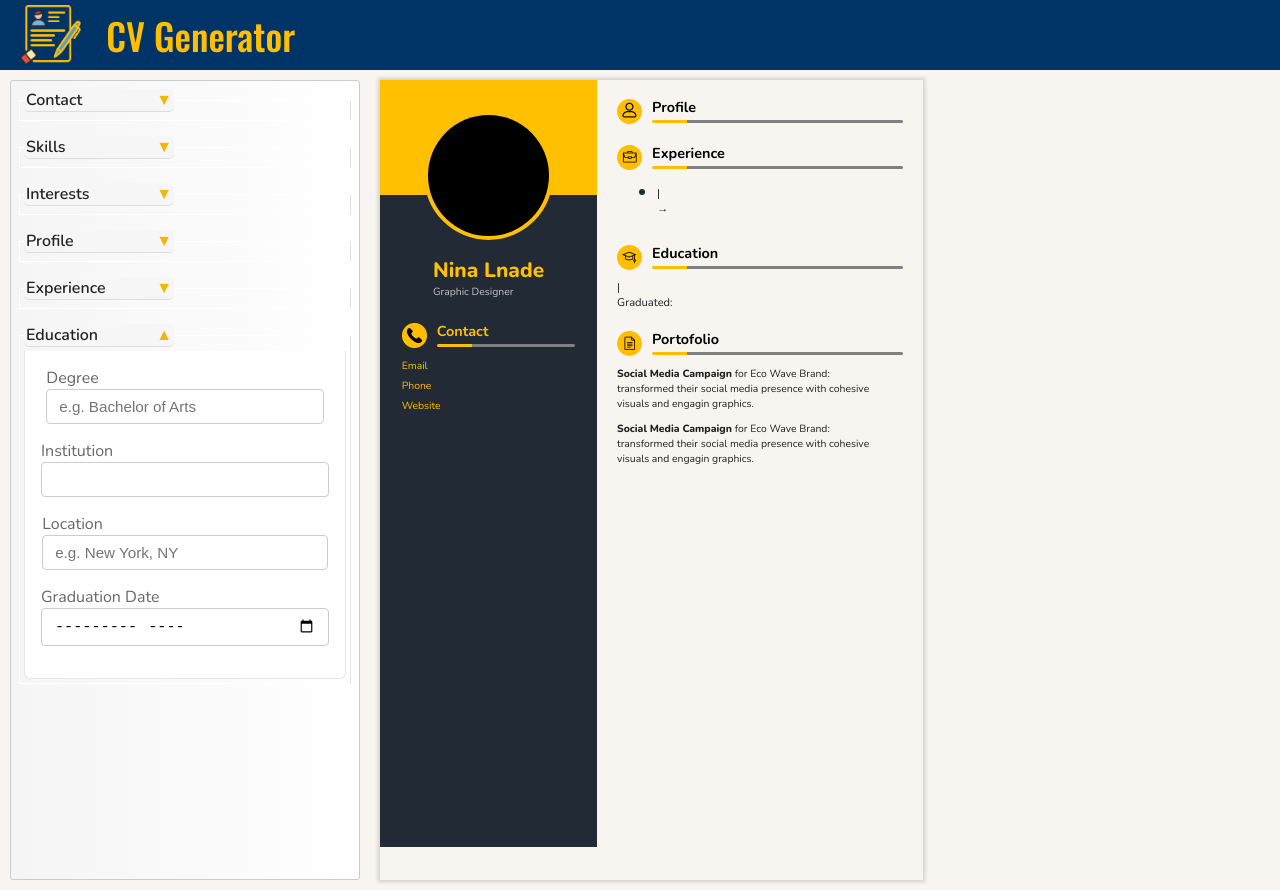
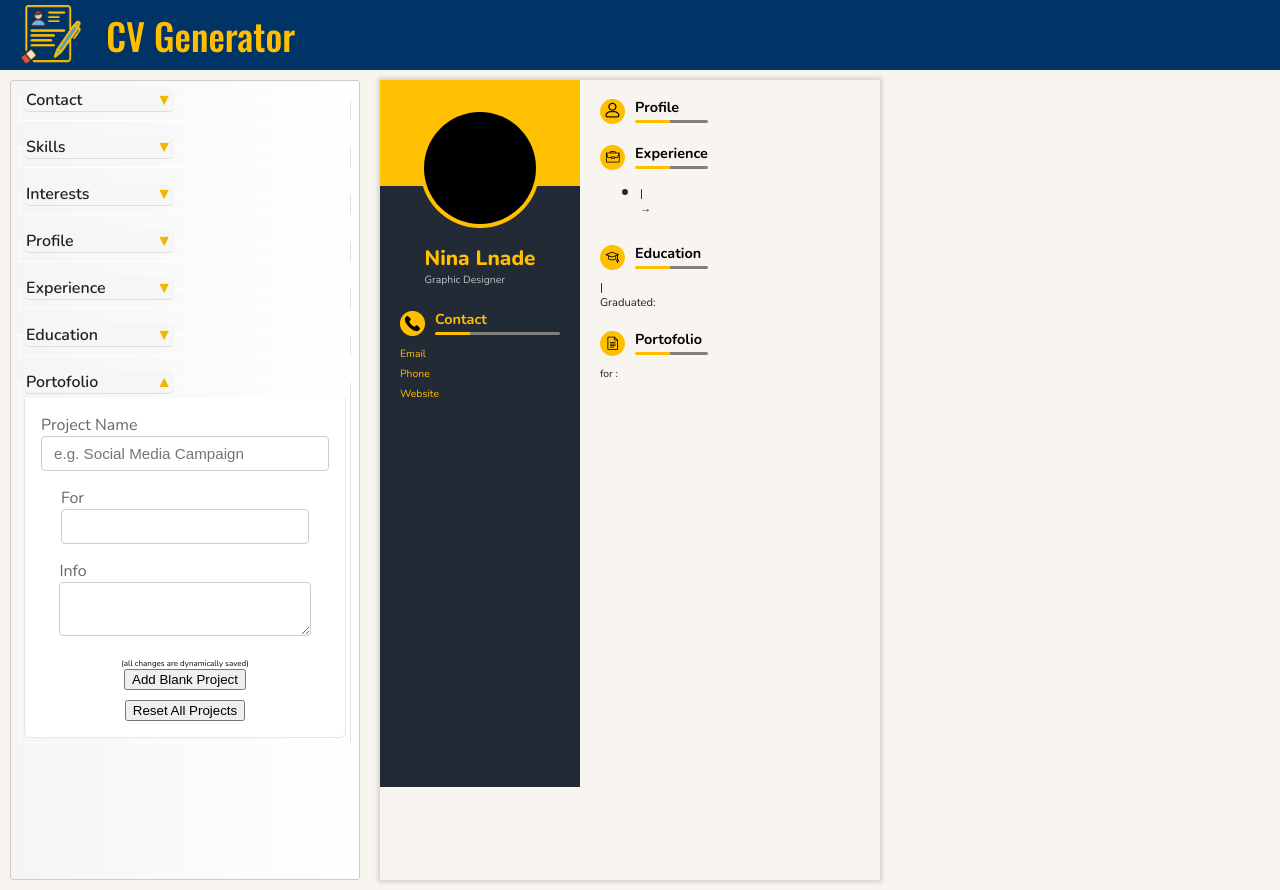
Before and after one commit to ThomasGhali/cv-generator, a React (Vite) app: page / in a window 1280 px wide. Built offline with nearby package versions, Linux system fonts and the light colour scheme.

Commit message:
feat: add projects section link between form & CV

```diff
--- a/src/App.jsx
+++ b/src/App.jsx
@@ -23,6 +23,13 @@ export default function App() {
     gradYear: '',
   });
 
+  const [projects, setProjects] = useState([{
+    projectName: '',
+    projectFor: '',
+    projectText: '',
+    submit: false
+  }])
+
   return(
     <>
       <header className="generator-header">
@@ -39,6 +46,8 @@ export default function App() {
           experience={experience}
           education={education}
           setEducation={setEducation}
+          projects={projects}
+          setProjects={setProjects}
         />
         <Cv
           contactState={{ email, phone, website }}
@@ -47,6 +56,7 @@ export default function App() {
           profileDescription={profileDescription}
           experience={experience}
           education={education}
+          projects={projects}
         />
       </main>
     </>
--- a/src/components/Cv/Cv.jsx
+++ b/src/components/Cv/Cv.jsx
@@ -9,6 +9,7 @@ export default function Cv({
   profileDescription,
   experience,
   education,
+  projects,
 }) {
   return (
     <>
@@ -23,6 +24,7 @@ export default function Cv({
             profileDescription={profileDescription}
             experience={experience}
             education={education}
+            projects={projects}
           />
         </section>
       </div>
--- a/src/components/Cv/TechnicalInfo/TechnicalInfo.jsx
+++ b/src/components/Cv/TechnicalInfo/TechnicalInfo.jsx
@@ -5,19 +5,17 @@ import Education from "./Education"
 import Portofolio from './Portofolio'
 
 
-export default function TechnicalInfo({ profileDescription, experience, education }) {
+export default function TechnicalInfo({ profileDescription, experience, education, projects }) {
   const viewExperience = () => {
     return experience.map(((exp, index) => (
-      <Experience
-        key={index}
-        position={exp.position}
-        company={exp.company}
-        location={exp.location}
-        from={exp.from}
-        to={exp.to}
-        text={exp.text}
-      />
+      <Experience key={index} {...exp} />
     )))
+  }
+
+  function viewPortofolio() {
+    return projects.map((project, index) => (
+      <Portofolio key={index} {...project} />
+    ))
   }
 
   return (
@@ -46,16 +44,7 @@ export default function TechnicalInfo({ profileDescription, experience, educatio
 
       <section className="portofolio">
         <SectionsHeader iconName="portofolio" text="Portofolio" />
-        <Portofolio
-          projectName="Social Media Campaign"
-          projectFor="Eco Wave Brand"
-          projectText="transformed their social media presence with cohesive visuals and engagin graphics."
-        />
-        <Portofolio
-          projectName="Social Media Campaign"
-          projectFor="Eco Wave Brand"
-          projectText="transformed their social media presence with cohesive visuals and engagin graphics."
-        />
+        {viewPortofolio()}
       </section>
     </div>
   )
--- a/src/components/Form/Form.jsx
+++ b/src/components/Form/Form.jsx
@@ -17,6 +17,8 @@ export default function Form({
   experience,
   education,
   setEducation,
+  projects,
+  setProjects,
 }) {
   // State variables
   const { skills, setSkills } = skillsState;
@@ -34,6 +36,12 @@ export default function Form({
     text: "",
     submit: false
   };
+  const emptyProject = {
+    projectName: '',
+    projectFor: '',
+    projectText: '',
+    submit: false
+  }
 
   // Adds a skill with conditions
   function handleSkillBtn() {
@@ -121,6 +129,29 @@ export default function Form({
     setEducation(prev => ({...prev, [name]: value}))
   }
 
+  function handleProjects(e) {
+    const { name, value } = e.target;
+    setProjects(prev => {
+      return prev.map((project, index) =>
+        index === prev.length - 1 ? {...project, [name]: value} : project
+      );
+    })
+  }
+
+  function handleAddProjectBtn() {
+    setProjects(prev => {
+      const updated = prev.map((project, index) =>
+        index === prev.length - 1 ? { ...project, submit: true } : project
+      );
+
+      return [...updated, emptyProject];
+    });
+  }
+
+  function handleResetProjectBtn() {
+    setProjects([emptyProject]);
+  }
+
   return (
     <>
       <form action="">
@@ -132,7 +163,7 @@ export default function Form({
             type="email"
             name="email"
             id="email"
-            onChange={(e) => setEmail(e.target.value)}
+            onChange={setEmail}
           />
 
           <label htmlFor="phone">Phone </label>
@@ -141,14 +172,14 @@ export default function Form({
             placeholder="+1 234 567 890"
             name="phone"
             id="phone"
-            onChange={(e) => setPhone(e.target.value)}
+            onChange={setPhone}
           />
           <label htmlFor="website">Website </label>
           <input
             type="url"
             name="website"
             id="website"
-            onChange={(e) => setWebsite(e.target.value)}
+            onChange={setWebsite}
           />
 
         </FormSection>
@@ -171,7 +202,7 @@ export default function Form({
             id="interests"
             placeholder='e.g. Minimalist Art'
             value={interestInput}
-            onChange={(e) => setInterestInput(e.target.value)}
+            onChange={setInterestInput}
           />
           <button type="button" className='down-margin' onClick={handleAddInterestsBtn}>Add an interest</button>
           <button type="button" onClick={handleResetInterestsBtn}>Reset interests</button>
@@ -180,7 +211,7 @@ export default function Form({
         <FormSection
           name="Profile"
         >
-          <textarea onChange={(e) => setProfileDescription(e.target.value)}></textarea>
+          <textarea onChange={setProfileDescription}></textarea>
           <p className='tiny-note'>(Saved automatically)</p>
         </FormSection>
 
@@ -193,7 +224,7 @@ export default function Form({
               name="position"
               value={experience[experience.length - 1].position}
               placeholder='e.g. Senior Front-End Developer'
-              onChange={(e) => handleExperience(e)}
+              onChange={handleExperience}
             />
           </label>
           <label>
@@ -202,7 +233,7 @@ export default function Form({
               type="text"
               name='company'
               value={experience[experience.length - 1].company}
-              onChange={(e) => handleExperience(e)}
+              onChange={handleExperience}
             />
           </label>
           <label>
@@ -211,7 +242,7 @@ export default function Form({
               type="text"
               name='location'
               value={experience[experience.length - 1].location}
-              onChange={(e) => handleExperience(e)}
+              onChange={handleExperience}
               placeholder='e.g. New York, NY'
             />
           </label>
@@ -221,7 +252,7 @@ export default function Form({
               type="month"
               name='from'
               value={experience[experience.length - 1].from}
-              onChange={(e) => handleExperience(e)}
+              onChange={handleExperience}
             />
           </label>
           <label>
@@ -230,7 +261,7 @@ export default function Form({
               type="month"
               name='to'
               value={experience[experience.length - 1].to}
-              onChange={(e) => handleExperience(e)}
+              onChange={handleExperience}
             />
           </label>
           <label>
@@ -259,7 +290,6 @@ export default function Form({
 
         <FormSection
           name="Education"
-          demo={true}
         >
           <label>
             Degree
@@ -267,7 +297,7 @@ export default function Form({
               name="degree"
               value={education.degree}
               placeholder='e.g. Bachelor of Arts'
-              onChange={(e) => handleEducation(e)}
+              onChange={handleEducation}
             />
           </label>
           <label>
@@ -276,7 +306,7 @@ export default function Form({
               type="text"
               name='institution'
               value={education.institution}
-              onChange={(e) => handleEducation(e)}
+              onChange={handleEducation}
             />
           </label>
           <label>
@@ -285,7 +315,7 @@ export default function Form({
               type="text"
               name='location'
               value={education.location}
-              onChange={(e) => handleEducation(e)}
+              onChange={handleEducation}
               placeholder='e.g. New York, NY'
             />
           </label>
@@ -295,9 +325,56 @@ export default function Form({
               type="month"
               name='gradYear'
               value={education.gradYear}
-              onChange={(e) => handleEducation(e)}
+              onChange={handleEducation}
             />
           </label>
+        </FormSection>
+
+        <FormSection
+          name="Portofolio"
+          demo={true}
+        >
+          <label>
+            Project Name
+            <input type="text"
+              name="projectName"
+              value={projects[projects.length - 1].projectName}
+              placeholder='e.g. Social Media Campaign'
+              onChange={handleProjects}
+            />
+          </label>
+          <label>
+            For
+            <input
+              type="text"
+              name='projectFor'
+              value={projects[projects.length - 1].projectFor}
+              onChange={handleProjects}
+            />
+          </label>
+          <label>
+            Info
+            <textarea
+              name="projectText"
+              value={projects[projects.length - 1].projectText}
+              onChange={handleProjects}
+            />
+          </label>
+          <p className='tiny-note'>(all changes are dynamically saved)</p>
+          <button
+            className='down-margin'
+            type='button'
+            onClick={handleAddProjectBtn}
+          >
+            Add Blank Project
+          </button>
+          <button
+            type="button"
+            onClick={handleResetProjectBtn}
+          >
+            Reset All Projects
+          </button>
+
         </FormSection>
       </form>
     </>
```
